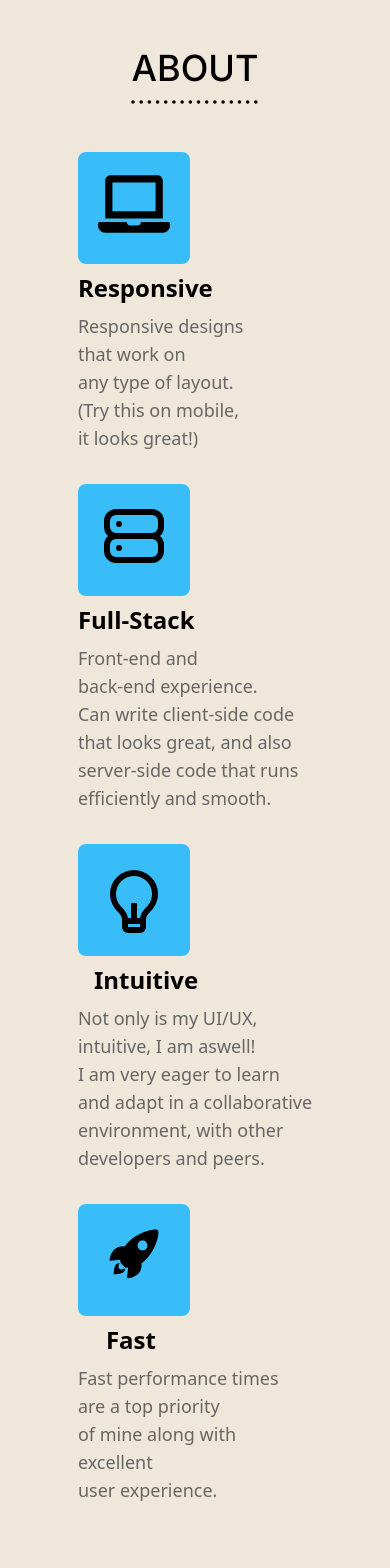
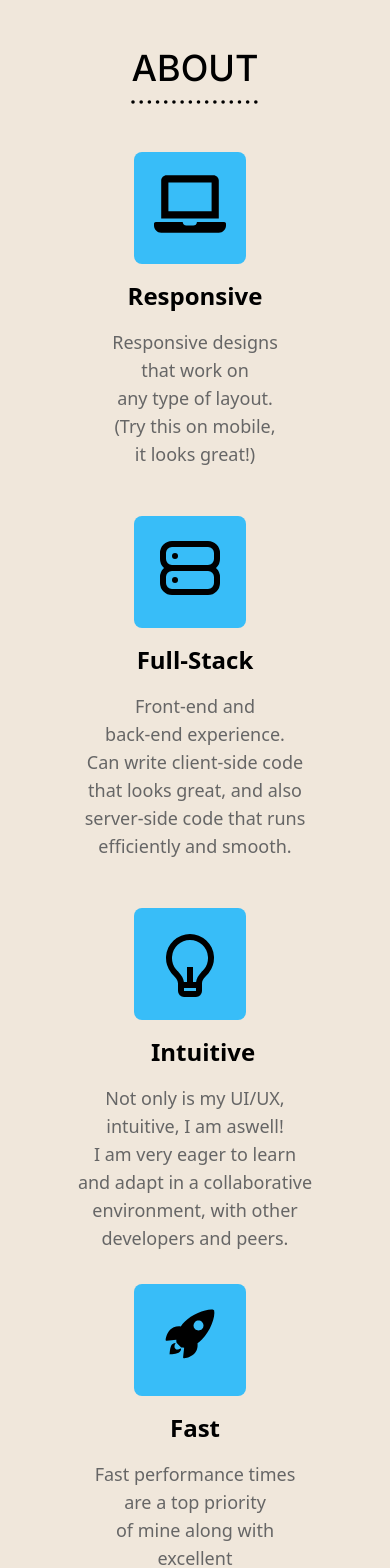
Before and after one commit to aionitel/portfolio-old-, a Next.js app: page / in a window 390 px wide. Shown: the part 900-2468 px from the top of the page. Before the commit the page ends 2436 px from the top, so only its background shows below. Built offline with nearby package versions, Linux system fonts and the light colour scheme; a web font is replaced by a local one.

Commit message:
ScrollAbout centered on mobile

```diff
--- a/components/scroll/ScrollAbout.tsx
+++ b/components/scroll/ScrollAbout.tsx
@@ -24,17 +24,17 @@ const ScrollAbout: React.FC = () => {
         >ABOUT</motion.h1>
       </div>
       <div className='flex justify-center'>
-        <div className='flex-row lg:flex lg:ml-20 justify-center mt-8 lg:mt-20 lg:text-center'>
+        <div className='flex-row lg:flex lg:ml-20 justify-center mt-8 lg:mt-20 text-center'>
           <div className='flex-row my-8'>
             <div
-              className='bg-sky-400 w-28 h-28 rounded-lg text-6xl flex justify-center lg:ml-5'
+              className='bg-sky-400 w-28 h-28 rounded-lg text-6xl flex justify-center lg:ml-5 ml-14'
               onMouseOver={() => setHover('laptop')} onMouseOut={() => setHover("")}
             >
               <div className='text-7xl mt-4'>
                 {hover === 'laptop' ? <FaLaptopCode /> : <FaLaptop />}
               </div>
             </div>
-            <h1 className='font-bold text-2xl my-2'>Responsive</h1>
+            <h1 className='font-bold text-2xl my-4'>Responsive</h1>
             <h1
               className='text-chartGray text-lg'
             >
@@ -44,16 +44,16 @@ const ScrollAbout: React.FC = () => {
               <br /> (Try this on mobile,
               <br /> it looks great!)</h1>
           </div>
-          <div className='flex-row lg:mx-20 my-8'>
+          <div className='flex-row lg:mx-20 my-12'>
             <div
-              className='bg-sky-400 w-28 h-28 rounded-lg text-6xl flex justify-center lg:ml-12'
+              className='bg-sky-400 w-28 h-28 rounded-lg text-6xl flex justify-center lg:ml-12 ml-14'
               onMouseOver={() => setHover('server')} onMouseOut={() => setHover("")}
             >
               <div className='text-7xl mt-4'>
                 {hover === 'server' ? <TbServerOff /> : <TbServer />}
               </div>
             </div>
-            <h1 className='font-bold text-2xl my-2'>Full-Stack</h1>
+            <h1 className='font-bold text-2xl my-4'>Full-Stack</h1>
             <h1
               className='text-chartGray text-lg'
             >
@@ -66,14 +66,14 @@ const ScrollAbout: React.FC = () => {
           </div>
           <div className='flex-row my-8'>
             <div
-              className='bg-sky-400 w-28 h-28 rounded-lg text-6xl flex justify-center lg:ml-12'
+              className='bg-sky-400 w-28 h-28 rounded-lg text-6xl flex justify-center lg:ml-12 ml-14'
               onMouseOver={() => setHover('bulb')} onMouseOut={() => setHover("")}
             >
               <div className='mt-5 text-7xl'>
                 {hover === 'bulb' ? <RiLightbulbFlashLine /> : <RiLightbulbLine />}
               </div>
             </div>
-            <h1 className='font-bold text-2xl my-2 ml-4 lg:ml-0'>Intuitive</h1>
+            <h1 className='font-bold text-2xl ml-4 lg:ml-0 my-4'>Intuitive</h1>
             <h1
               className='text-chartGray text-lg'
             >
@@ -87,12 +87,12 @@ const ScrollAbout: React.FC = () => {
           </div>
           <div className='flex-row lg:mx-20 my-8'>
             <div
-              className='bg-sky-400 w-28 h-28 rounded-lg text-6xl flex justify-center lg:ml-10'
+              className='bg-sky-400 w-28 h-28 rounded-lg text-6xl flex justify-center lg:ml-10 ml-14'
               onMouseOver={() => setHover('rocket')} onMouseOut={() => setHover("")}
             >
               <IoIosRocket className={hover === 'rocket' ? 'mt-5 animate-bounce' : 'mt-5'} />
             </div>
-            <h1 className='font-bold text-2xl my-2 ml-7 lg:ml-0'>Fast</h1>
+            <h1 className='font-bold text-2xl my-4'>Fast</h1>
             <h1
               className='text-chartGray text-lg'
             >
```
